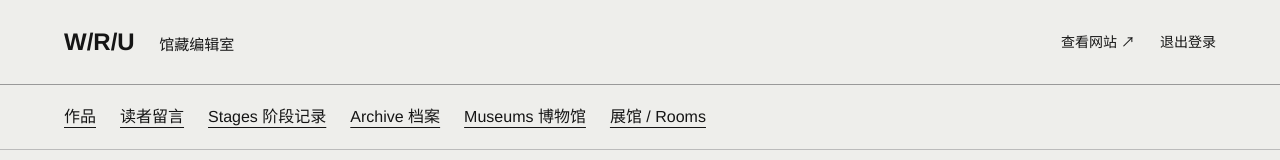
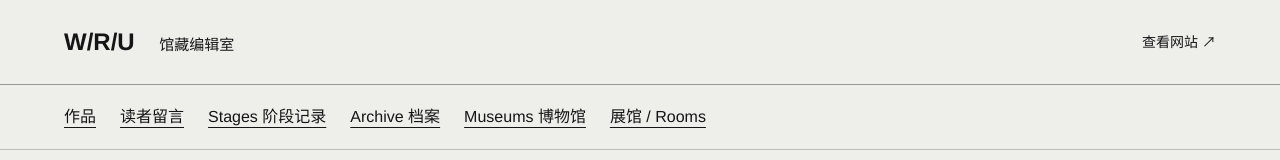
Before and after one commit to Kayven-Museum/Kayven-Museum, a Next.js app: page /admin in a window 1280 px wide. Shown: the top 160 px of the page. Built offline with nearby package versions, Linux system fonts and the light colour scheme.

Commit message:
Remove obsolete login UI from open editor

```diff
--- a/src/components/Admin.tsx
+++ b/src/components/Admin.tsx
@@ -7,9 +7,9 @@ import type { Editable } from '@/src/server/content';
 import { chatGPTSignInPath } from '@/app/chatgpt-auth';
 
 export function AdminShell({children}:{children:ReactNode}) {
-  return <div className="admin-shell" lang="zh"><header className="admin-nav"><a href="/admin">W/R/U <span>馆藏编辑室</span></a><nav><a href="/" target="_blank" rel="noopener">查看网站 ↗</a><a href="/signout-with-chatgpt?return_to=%2Fadmin" target="_top">退出登录</a></nav></header><nav className="admin-tabs" aria-label="编辑室分类"><a href="/admin">作品</a><a href="/admin/comments">读者留言</a><a href="/admin/manage/stage">Stages 阶段记录</a><a href="/admin/manage/archive">Archive 档案</a><a href="/admin/manage/museum">Museums 博物馆</a><a href="/admin/manage/room">展馆 / Rooms</a></nav><main>{children}</main><footer>WHAT REMAINS UNSAID / 私人编辑室</footer></div>;
+  return <div className="admin-shell" lang="zh"><header className="admin-nav"><a href="/admin">W/R/U <span>馆藏编辑室</span></a><nav><a href="/" target="_blank" rel="noopener">查看网站 ↗</a></nav></header><nav className="admin-tabs" aria-label="编辑室分类"><a href="/admin">作品</a><a href="/admin/comments">读者留言</a><a href="/admin/manage/stage">Stages 阶段记录</a><a href="/admin/manage/archive">Archive 档案</a><a href="/admin/manage/museum">Museums 博物馆</a><a href="/admin/manage/room">展馆 / Rooms</a></nav><main>{children}</main><footer>WHAT REMAINS UNSAID / 私人编辑室</footer></div>;
 }
-export function AdminAccess(){return <AdminShell><section className="admin-welcome"><p className="micro">PRIVATE WORKROOM</p><h1>馆藏编辑室</h1><p>使用馆主密码登录。只有馆主可以编辑；其他访客只能阅读公开作品。</p><a className="admin-button primary" href={chatGPTSignInPath('/admin')} target="_top">馆主登录</a><a className="admin-back" href="/">返回博物馆 →</a></section></AdminShell>}
+export function AdminAccess(){return <AdminShell><section className="admin-welcome"><p className="micro">PRIVATE WORKROOM</p><h1>馆藏编辑室</h1><p>编辑室已开放，任何访问后台地址的人都可以编辑内容。</p><a className="admin-button primary" href={chatGPTSignInPath('/admin')} target="_top">进入编辑室</a><a className="admin-back" href="/">返回博物馆 →</a></section></AdminShell>}
 export function AdminUnavailable(){return <AdminShell><section className="admin-welcome"><h1>编辑室暂时无法读取</h1><p>请稍后刷新。已经保存的内容不会因此更改。</p><a className="admin-button" href="/admin">重新载入</a></section></AdminShell>}
 export async function EditorForm({record,isNew=false,notice}:{record:Editable;isNew?:boolean;notice?:string}) {
  const e=record.exhibit; const places=await destinations();
```
